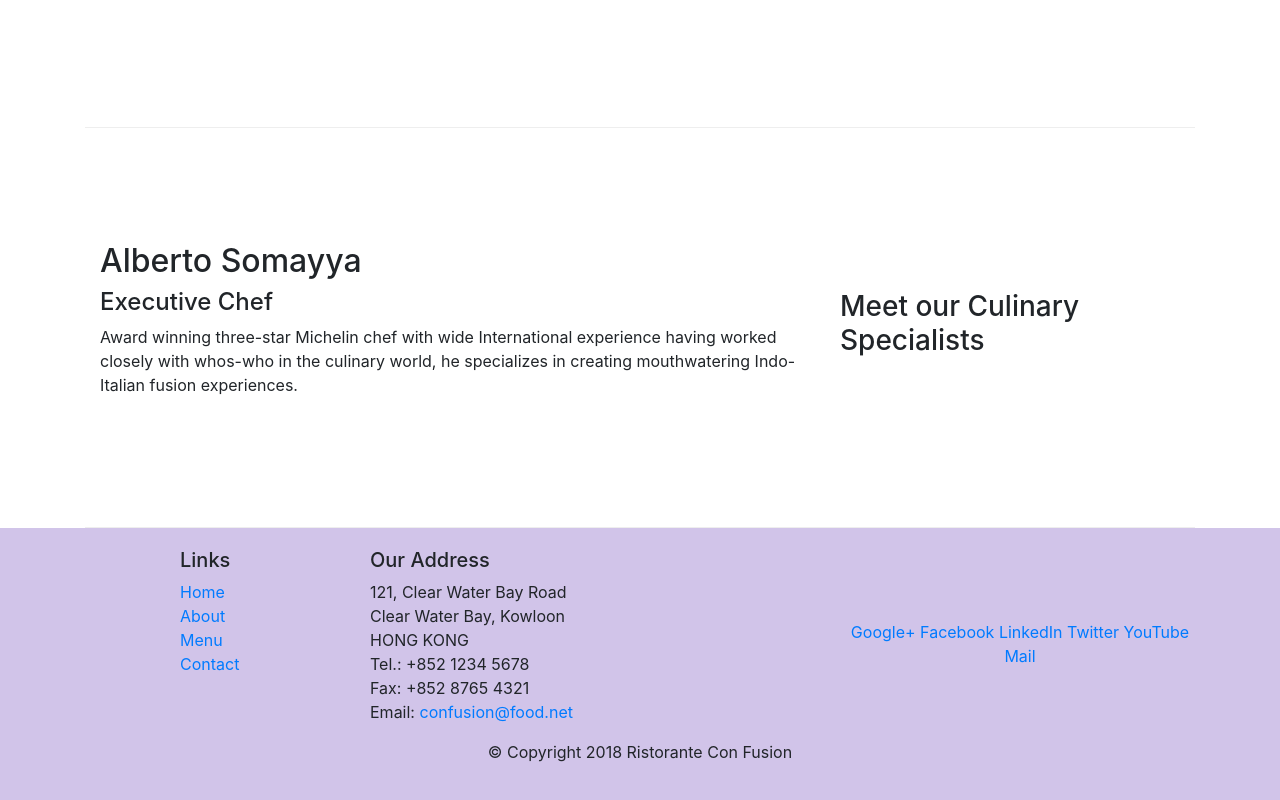
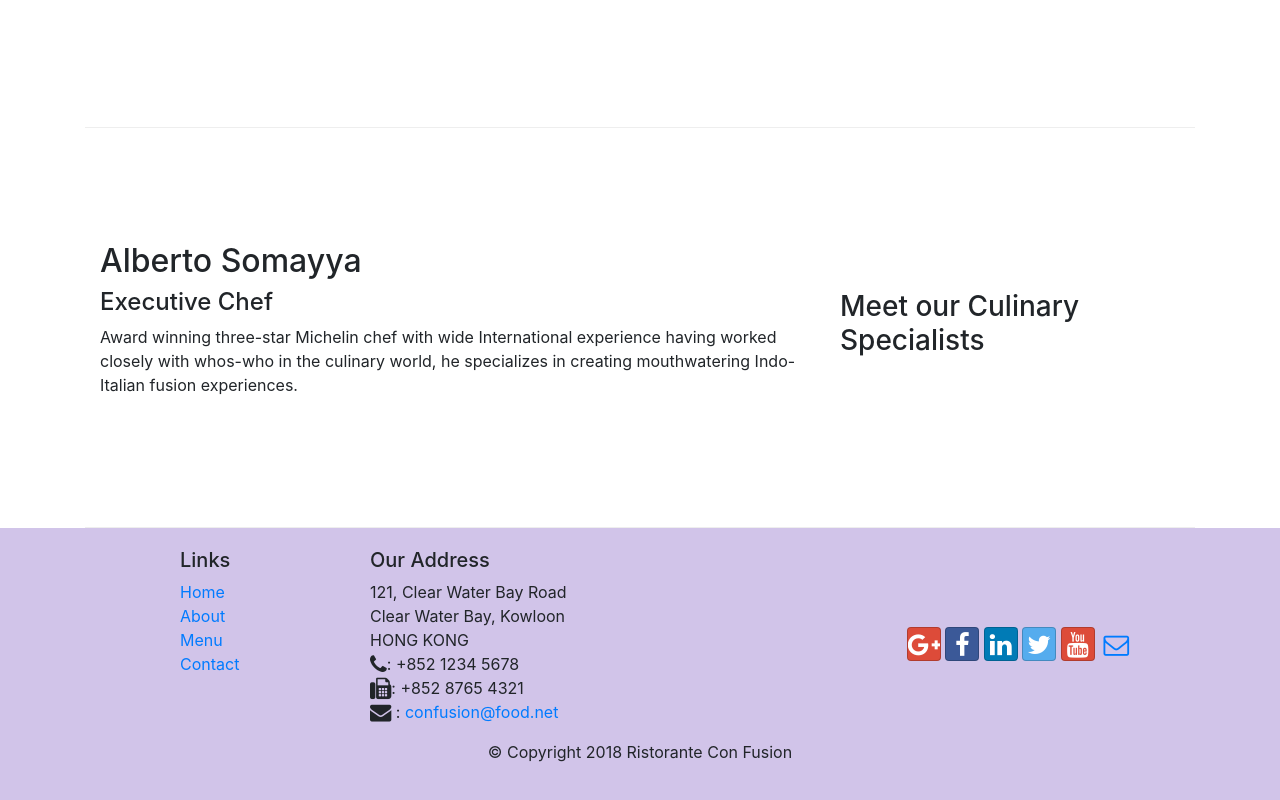
Before and after one commit to Nuttachai-K/Restaurant_Webpage_Bootstrap, a website: page index.html in a window 1280 px wide. Shown: the part 956-1756 px from the top of the page. Drawn offline with nearby package versions, Linux system fonts and the light colour scheme.

Commit message:
Add icon font

```diff
--- a/index.html
+++ b/index.html
@@ -10,6 +10,8 @@
     <!-- Bootstrap CSS -->
     <link rel="stylesheet" href="node_modules/bootstrap/dist/css/bootstrap.min.css">
     <link rel="stylesheet" href="css/styles.css">
+    <link rel="stylesheet" href="node_modules/font-awesome/css/font-awesome.min.css">
+    <link rel="stylesheet" href="node_modules/bootstrap-social/bootstrap-social.css">
 
     <title>Ristorante Con Fusion</title>
 </head>
@@ -23,10 +25,10 @@
             <a class="navbar-brand mr-auto" href="#">Ristorante Con Fusion</a>
             <div class="collapse navbar-collapse" id="Navbar">
                 <ul class="navbar-nav mr-auto">
-                    <li class="nav-item active"><a class="nav-link" href="#">Home</a></li>
-                    <li class="nav-item"><a class="nav-link" href="./aboutus.html">About</a></li>
-                    <li class="nav-item"><a class="nav-link" href="#">Menu</a></li>
-                    <li class="nav-item"><a class="nav-link" href="#">Contact</a></li>
+                    <li class="nav-item active"><a class="nav-link" href="#"><span class="fa fa-home fa-lg"></span> Home</a></li>
+                    <li class="nav-item"><a class="nav-link" href="./aboutus.html"><span class="fa fa-info fa-lg"></span> About</a></li>
+                    <li class="nav-item"><a class="nav-link" href="#"><span class="fa fa-list fa-lg"></span> Menu</a></li>
+                    <li class="nav-item"><a class="nav-link" href="#"><span class="fa fa-address-card fa-lg"></span> Contact</a></li>
                 </ul>
             </div>
         </div>
@@ -97,19 +99,19 @@
 		              121, Clear Water Bay Road<br>
 		              Clear Water Bay, Kowloon<br>
 		              HONG KONG<br>
-		              Tel.: +852 1234 5678<br>
-		              Fax: +852 8765 4321<br>
-		              Email: <a href="mailto:confusion@food.net">confusion@food.net</a>
+                      <i class="fa fa-phone fa-lg"></i>: +852 1234 5678<br>
+		              <i class="fa fa-fax fa-lg"></i>: +852 8765 4321<br>
+		              <i class="fa fa-envelope fa-lg"></i> : <a href="mailto:confusion@food.net">confusion@food.net</a>
 		           </address>
                 </div>
                 <div class="col-12 col-sm-4 align-self-center">
                     <div class="text-center">
-                        <a href="http://google.com/+">Google+</a>
-                        <a href="http://www.facebook.com/profile.php?id=">Facebook</a>
-                        <a href="http://www.linkedin.com/in/">LinkedIn</a>
-                        <a href="http://twitter.com/">Twitter</a>
-                        <a href="http://youtube.com/">YouTube</a>
-                        <a href="mailto:">Mail</a>
+                        <a class="btn btn-social-icon btn-google" href="http://google.com/+"><i class="fa fa-google-plus fa-lg"></i></a>
+                        <a class="btn btn-social-icon btn-facebook" href="http://www.facebook.com/profile.php?id="><i class="fa fa-facebook fa-lg"></i></a>
+                        <a class="btn btn-social-icon btn-linkedin" href="http://www.linkedin.com/in/"><i class="fa fa-linkedin fa-lg"></i></a>
+                        <a class="btn btn-social-icon btn-twitter" href="http://twitter.com/"><i class="fa fa-twitter fa-lg"></i></a>
+                        <a class="btn btn-social-icon btn-google" href="http://youtube.com/"><i class="fa fa-youtube fa-lg"></i></a>
+                        <a class="btn btn-social-icon" href="mailto:"><i class="fa fa-envelope-o fa-lg"></i></a>
                     </div>
                 </div>
            </div>
--- a/package.json
+++ b/package.json
@@ -23,6 +23,8 @@
   },
   "dependencies": {
     "bootstrap": "^4.0.0",
+    "bootstrap-social": "^5.1.1",
+    "font-awesome": "^4.7.0",
     "jquery": "^3.3.1",
     "popper.js": "^1.12.9"
   }
```
Also changed, not shown: aboutus.html (+17 -13 lines), 1 other file.
